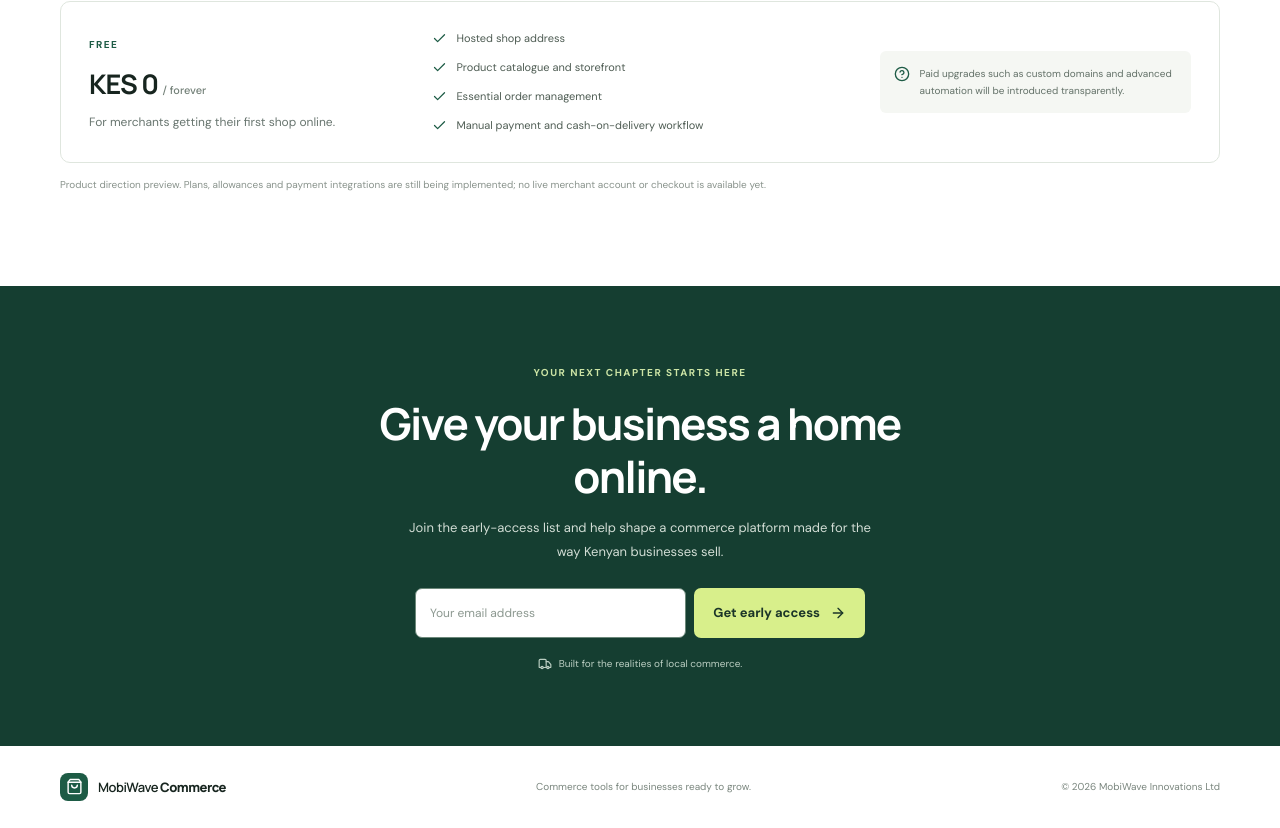
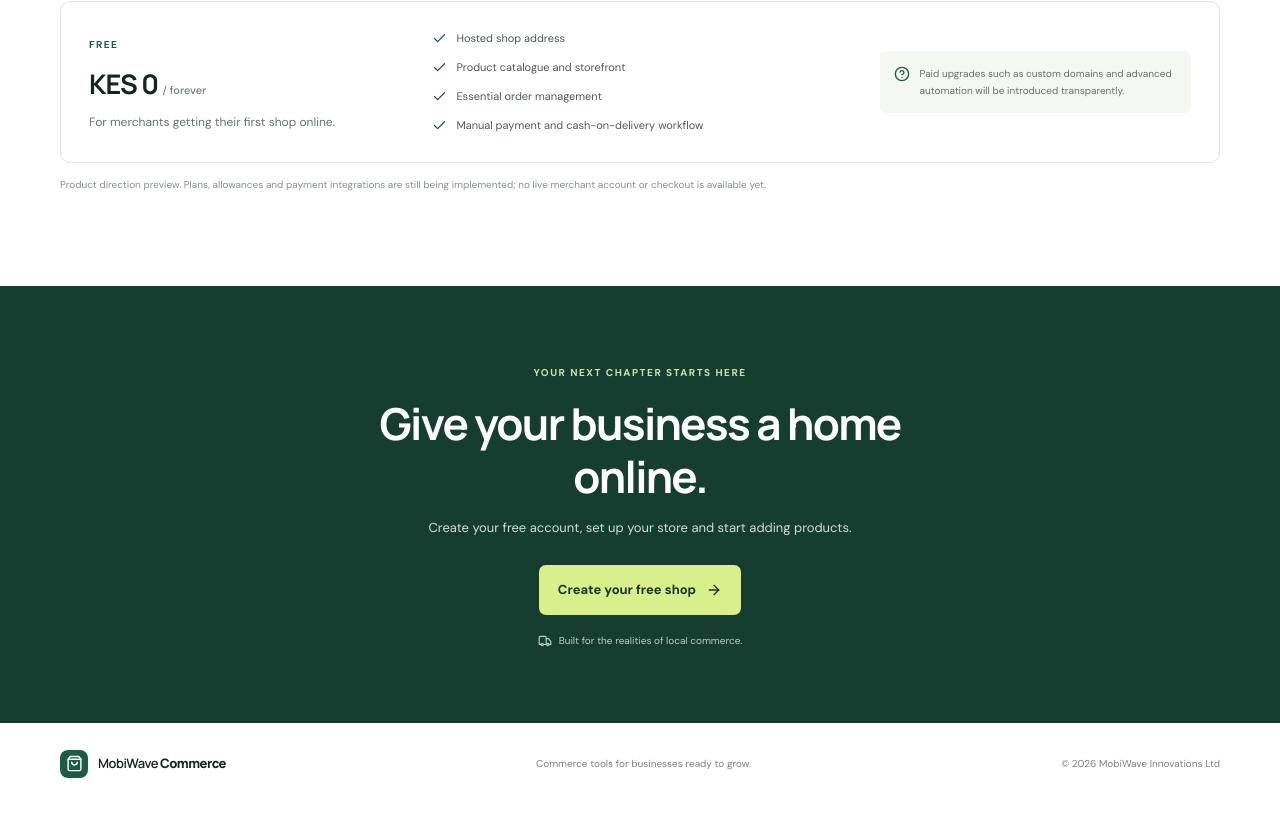
Before and after one commit to malingib/Mobiwave-commerce, a Next.js app: page / in a window 1280 px wide. Shown: the part 1984-2812 px from the top of the page. After the commit the page ends 2789 px from the top, so only its background shows below. Built offline with nearby package versions, Linux system fonts and the light colour scheme.

Commit message:
feat: connect landing page calls to action to real signup

```diff
--- a/app/page.tsx
+++ b/app/page.tsx
@@ -31,7 +31,7 @@ export default function HomePage() {
           <a href="#features">Features</a>
           <a href="#pricing">Pricing</a>
         </nav>
-        <a className="button button-dark button-small" href="#get-started">Get started <ArrowRight size={15} /></a>
+        <a className="button button-dark button-small" href="/signup">Get started <ArrowRight size={15} /></a>
       </header>
 
       <section className="hero">
@@ -40,7 +40,7 @@ export default function HomePage() {
           <h1>Your business deserves <span>its own place online.</span></h1>
           <p className="hero-lede">Open a simple online shop, organise your orders and keep customers in the loop — without starting with an expensive website.</p>
           <div className="hero-actions">
-            <a className="button button-dark" href="#get-started">Start your free shop <ArrowRight size={16} /></a>
+            <a className="button button-dark" href="/signup">Start your free shop <ArrowRight size={16} /></a>
             <a className="text-link" href="#how-it-works">See how it works <ArrowDownRight size={16} /></a>
           </div>
           <div className="trust-line"><span className="check-icon"><Check size={12} /></span> Start free · No coding required · Built for mobile</div>
@@ -73,7 +73,7 @@ export default function HomePage() {
 
       <section className="section features-section" id="features">
         <div className="section-heading"><div><span className="eyebrow">THE ESSENTIALS, DONE WELL</span><h2>Less admin. More selling.</h2></div><p>The tools to start taking orders online, without the complexity that gets in the way.</p></div>
-        <div className="feature-grid">{benefits.map(({ icon: Icon, title, text }) => <article className="feature-item" key={title}><span className="feature-icon"><Icon size={21} strokeWidth={1.7} /></span><h3>{title}</h3><p>{text}</p><a href="#get-started">Explore the platform <ArrowRight size={14} /></a></article>)}</div>
+        <div className="feature-grid">{benefits.map(({ icon: Icon, title, text }) => <article className="feature-item" key={title}><span className="feature-icon"><Icon size={21} strokeWidth={1.7} /></span><h3>{title}</h3><p>{text}</p><a href="/signup">Explore the platform <ArrowRight size={14} /></a></article>)}</div>
       </section>
 
       <section className="workflow-section" id="how-it-works">
@@ -87,8 +87,8 @@ export default function HomePage() {
       </section>
 
       <section className="cta-section" id="get-started">
-        <div className="cta-content"><span className="eyebrow">YOUR NEXT CHAPTER STARTS HERE</span><h2>Give your business a home online.</h2><p>Join the early-access list and help shape a commerce platform made for the way Kenyan businesses sell.</p>
-          {submitted ? <div className="success-message"><Check size={17} /> Thanks — this demo has recorded your local interaction only. Early-access sign-up is not connected yet.</div> : <form className="signup-form" onSubmit={(event) => { event.preventDefault(); if (email.trim()) setSubmitted(true); }}><label className="sr-only" htmlFor="early-access-email">Email address</label><input id="early-access-email" type="email" value={email} onChange={(event) => setEmail(event.target.value)} placeholder="Your email address" required /><button className="button button-light" type="submit">Get early access <ArrowRight size={16} /></button></form>}
+        <div className="cta-content"><span className="eyebrow">YOUR NEXT CHAPTER STARTS HERE</span><h2>Give your business a home online.</h2><p>Create your free account, set up your store and start adding products.</p>
+          <a className="button button-light" href="/signup">Create your free shop <ArrowRight size={16} /></a>
           <small className="cta-footnote"><Truck size={14} /> Built for the realities of local commerce.</small>
         </div>
       </section>
```
